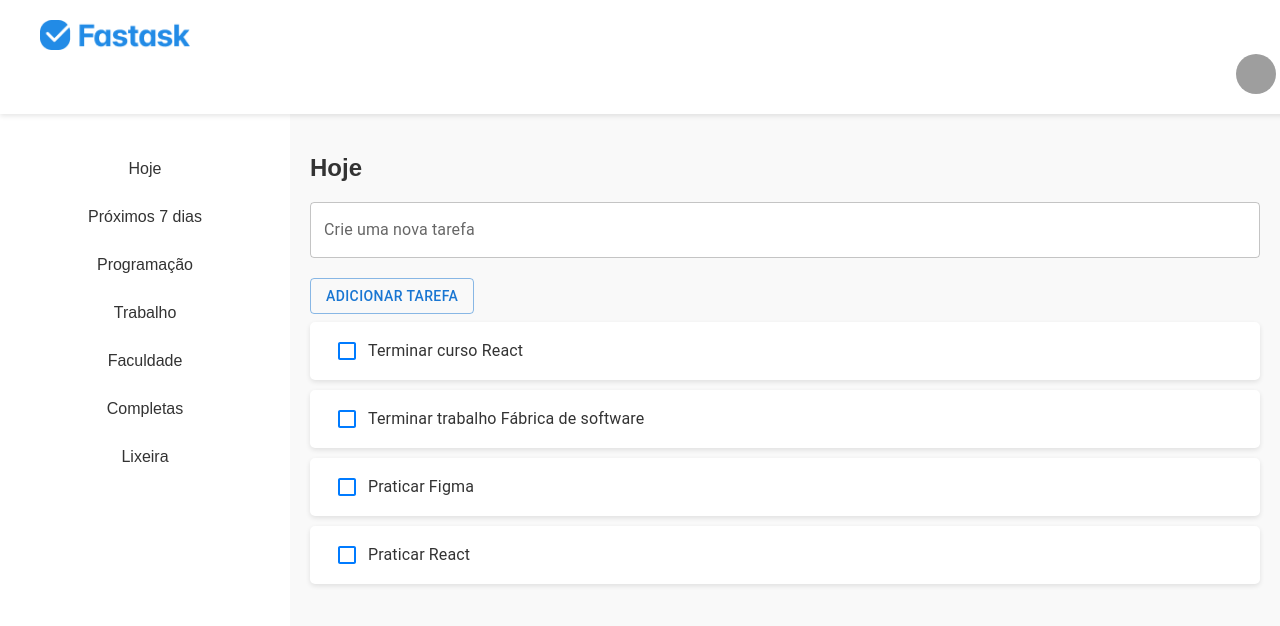
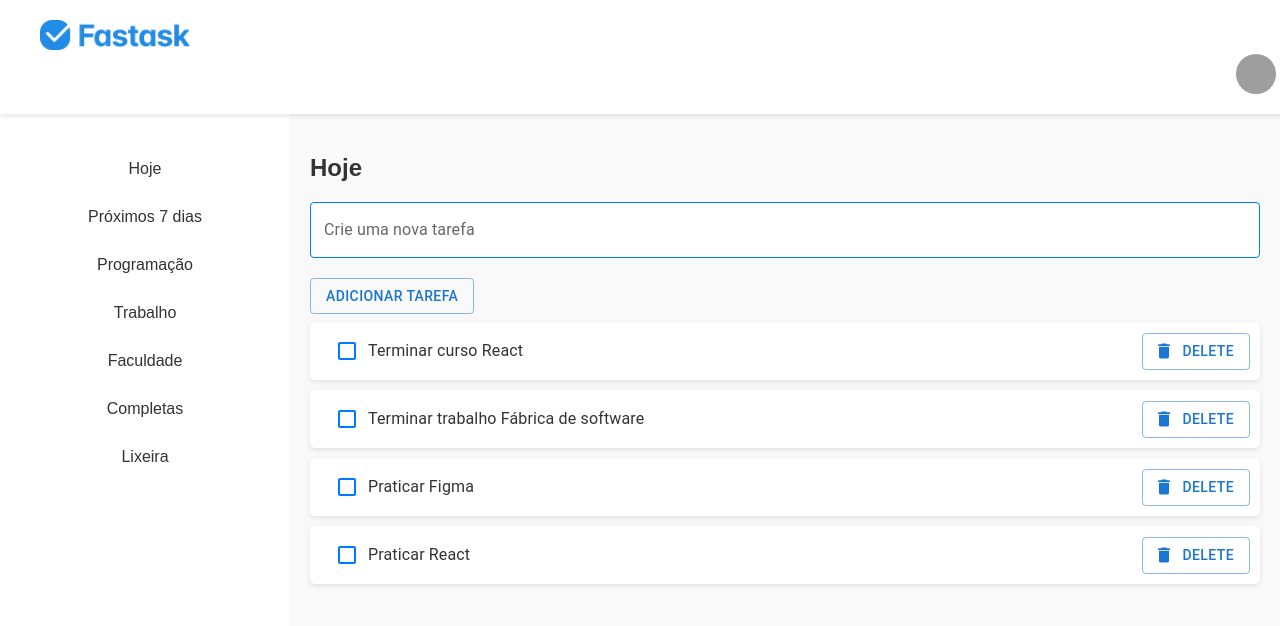
Before and after one commit to vLecaBR/fastask-to-do-list, a React (Create React App) app: page / in a window 1280 px wide. Shown: the top 626 px of the page. Built offline with nearby package versions, Linux system fonts and the light colour scheme; grey boxes are pictures that could not be loaded.

Commit message:
botao delete incluido

```diff
--- a/package.json
+++ b/package.json
@@ -5,6 +5,7 @@
   "dependencies": {
     "@emotion/react": "^11.14.0",
     "@emotion/styled": "^11.14.0",
+    "@mui/icons-material": "^6.2.0",
     "@mui/material": "^6.2.0",
     "cra-template": "1.2.0",
     "react": "^19.0.0",
--- a/src/components/TaskList/index.jsx
+++ b/src/components/TaskList/index.jsx
@@ -1,4 +1,3 @@
-// components/TaskList/index.jsx
 import React, { useState } from 'react';
 import { TaskListContainer, Title } from './TaskList.styles';
 import Checkbox from '@mui/material/Checkbox';
@@ -7,6 +6,8 @@ import ListItem from '@mui/material/ListItem';
 import ListItemText from '@mui/material/ListItemText';
 import TextField from '@mui/material/TextField';
 import Button from '@mui/material/Button';
+import DeleteIcon from '@mui/icons-material/Delete';
+import Box from '@mui/material/Box';
 
 function TaskList() {
   const [tasks, setTasks] = useState([
@@ -34,6 +35,10 @@ function TaskList() {
     }
   };
 
+  const deleteTask = (id) => {
+    setTasks(tasks.filter(task => task.id !== id));
+  };
+
   return (
     <TaskListContainer>
       <Title>Hoje</Title>
@@ -49,9 +54,20 @@ function TaskList() {
           marginBottom: '20px',
           backgroundColor: '#ffffff',
           borderRadius: '5px',
+          '& .MuiOutlinedInput-root': {
+            '& fieldset': {
+              borderColor: '#007bff',
+            },
+            '&:hover fieldset': {
+              borderColor: '#0056b3',
+            },
+            '&.Mui-focused fieldset': {
+              borderColor: '#007bff',
+            },
+          },
         }}
       />
-      <Button variant="outlined"onClick={addTask}>Adicionar Tarefa</Button>
+      <Button variant="outlined" onClick={addTask}>Adicionar Tarefa</Button>
       <List>
         {tasks.map(task => (
           <ListItem
@@ -63,6 +79,7 @@ function TaskList() {
               marginBottom: '10px',
               boxShadow: '0 2px 5px rgba(0, 0, 0, 0.1)',
               borderRadius: '5px',
+              paddingRight: '10px', // adiciona espaçamento à direita
             }}
           >
             <Checkbox
@@ -82,6 +99,15 @@ function TaskList() {
                 color: task.completed ? '#aaa' : '#333',
               }}
             />
+            <Box sx={{ marginLeft: 'auto' }}> {/* Alinha o botão à direita */}
+              <Button
+                variant="outlined"
+                startIcon={<DeleteIcon />}
+                onClick={() => deleteTask(task.id)}
+              >
+                Delete
+              </Button>
+            </Box>
           </ListItem>
         ))}
       </List>
```
Also changed, not shown: 1 other file (tests, documents, lock files or other folders).
